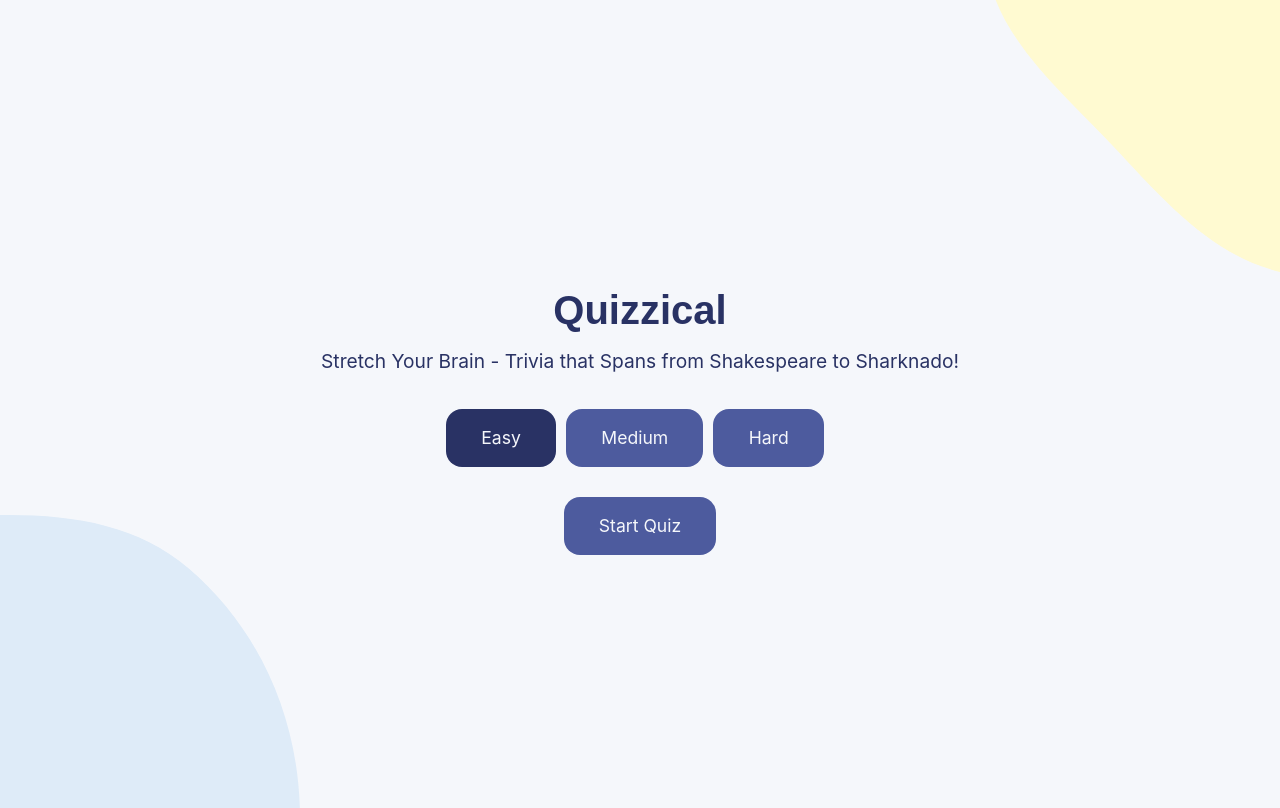
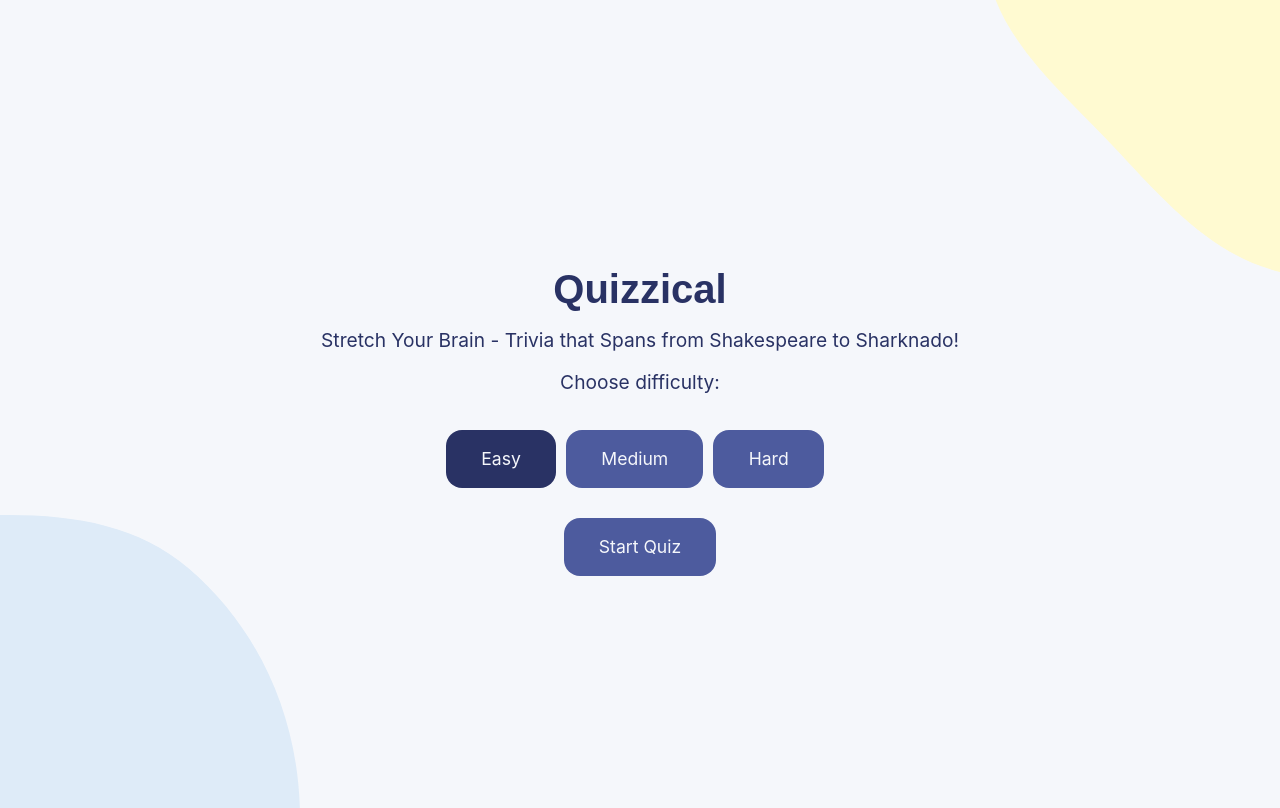
Before and after one commit to Mugen1988/Quizzical-app, a React (Create React App) app in the folder src/: page / in a window 1280 px wide. Built offline with nearby package versions, Linux system fonts and the light colour scheme; the HTML template or start-up script is replaced by a standard one.

Commit message:
Update Start.js

```diff
--- a/src/pages/Start.js
+++ b/src/pages/Start.js
@@ -16,6 +16,9 @@ export function Start({ startGame }) {
           <h1 className="start-title">Quizzical</h1>
           <h2 className="start-subtitle">
             Stretch Your Brain - Trivia that Spans from Shakespeare to Sharknado!
+            <br />
+            <br />
+            Choose difficulty:
           </h2>
           <div className="radio-container">
             <input
```
